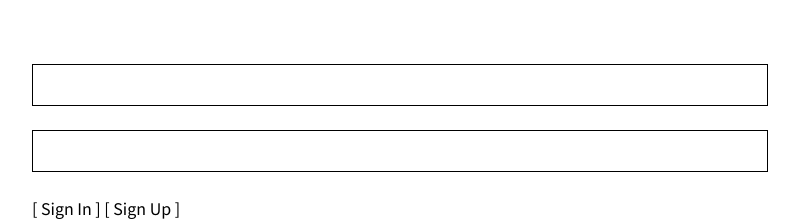
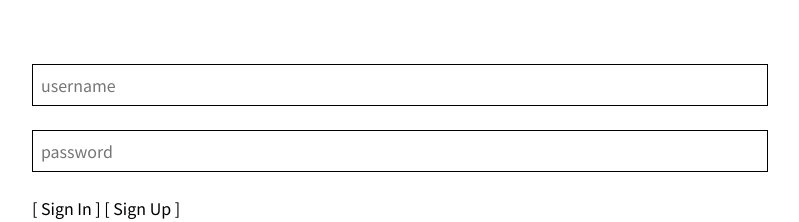
Before and after one commit to unknownpgr/memo-server, a Next.js app in the folder src/: page /login in a window 1280 px wide. Shown: the top 222 px of the page, without its empty margins (240-1039 px from the left). Built offline with nearby package versions, Linux system fonts and the light colour scheme.

Commit message:
Add placeholder on login page

```diff
--- a/src/pages/login.tsx
+++ b/src/pages/login.tsx
@@ -39,6 +39,7 @@ export default function Login() {
     <div>
       <input
         type="text"
+        placeholder="username"
         value={username}
         onChange={(e) => setUsername(e.target.value)}
         disabled={isLoading}
@@ -47,6 +48,7 @@ export default function Login() {
       <br />
       <input
         type="password"
+        placeholder="password"
         value={password}
         onChange={(e) => setPassword(e.target.value)}
         disabled={isLoading}
```
